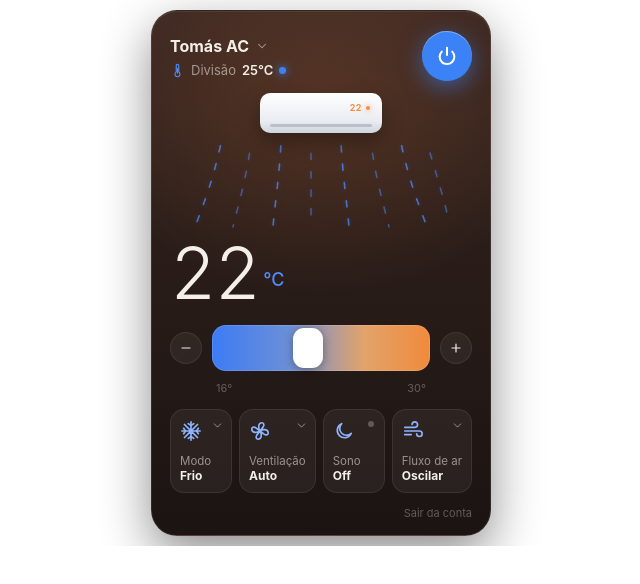
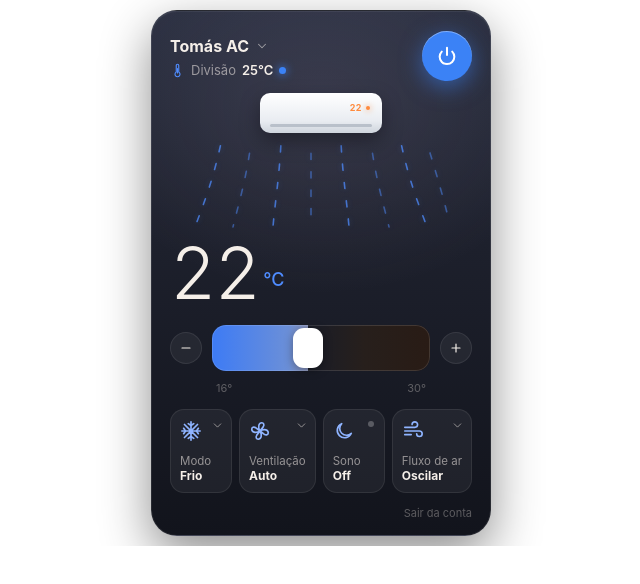
Before and after one commit to tomassilva03/ac-controller, a website: page src/index.html in a window 1280 px wide. Shown: the whole page, without its empty margins (319-959 px from the left). Drawn offline with Linux system fonts and the light colour scheme.

Commit message:
Fundo do painel muda de azul a laranja com a temperatura
O slider também passa a estar colorido só até ao botão.

```diff
--- a/src/main.js
+++ b/src/main.js
@@ -43,6 +43,26 @@ let state = null; // estado do AC escolhido
 
 // ---------- desenhar ----------
 
+// Cores do fundo nos extremos: 16 °C (frio, azul) e 30 °C (quente, laranja).
+const COLD = { top: [30, 52, 86], mid: [19, 34, 58], bottom: [11, 20, 36], glow: [90, 150, 255] };
+const WARM = { top: [59, 40, 34], mid: [42, 29, 25], bottom: [27, 20, 18], glow: [255, 140, 70] };
+const mix = (a, b, t) => a.map((v, i) => Math.round(v + (b[i] - v) * t));
+const rgb = (c) => `rgb(${c.join(",")})`;
+
+// Mistura o fundo entre azul e laranja conforme a temperatura escolhida.
+function paintTemperature(temp) {
+  const min = state?.minTemp ?? 16;
+  const max = state?.maxTemp ?? 30;
+  const t = Math.min(1, Math.max(0, (temp - min) / (max - min)));
+  const style = panel.style;
+  style.setProperty("--bg-top", rgb(mix(COLD.top, WARM.top, t)));
+  style.setProperty("--bg-mid", rgb(mix(COLD.mid, WARM.mid, t)));
+  style.setProperty("--bg-bottom", rgb(mix(COLD.bottom, WARM.bottom, t)));
+  style.setProperty("--bg-glow", `rgba(${mix(COLD.glow, WARM.glow, t).join(",")}, 0.16)`);
+  // O preenchimento do slider vai até ao centro do botão (30px de largura).
+  style.setProperty("--fill", `calc(15px + (100% - 30px) * ${t})`);
+}
+
 function label(key, value) {
   if (key === "sleep") return value ? "On" : "Off";
   return OPTIONS[key].find(([v]) => v === value)?.[1] ?? value;
@@ -81,6 +101,7 @@ function render() {
   slider.min = state.minTemp ?? 16;
   slider.max = state.maxTemp ?? 30;
   slider.value = state.targetTemp;
+  paintTemperature(state.targetTemp);
   document.querySelector(".slider-labels").innerHTML =
     `<span>${slider.min}°</span><span>${slider.max}°</span>`;
   $("eco").hidden = !features.includes("eco");
--- a/src/styles.css
+++ b/src/styles.css
@@ -10,6 +10,12 @@
   --warm: #ff8a3d;
   --accent: var(--cold);
   --glow: rgba(255, 138, 61, 0.35);
+  /* Fundo: o main.js mistura estes valores entre frio (azul) e quente (laranja). */
+  --bg-top: #3b2822;
+  --bg-mid: #2a1d19;
+  --bg-bottom: #1b1412;
+  --bg-glow: rgba(255, 140, 70, 0.16);
+  --fill: 50%;
 }
 
 .panel[data-mode="cool"] { --accent: #4f8cff; --glow: rgba(79, 140, 255, 0.35); }
@@ -42,8 +48,8 @@ svg { fill: none; stroke: currentColor; stroke-width: 1.8; stroke-linecap: round
   border-radius: 26px;
   border: 1px solid rgba(255, 255, 255, 0.09);
   background:
-    radial-gradient(120% 60% at 50% 18%, rgba(255, 140, 70, 0.16), transparent 60%),
-    linear-gradient(180deg, #3b2822 0%, #2a1d19 45%, #1b1412 100%);
+    radial-gradient(120% 60% at 50% 18%, var(--bg-glow), transparent 60%),
+    linear-gradient(180deg, var(--bg-top) 0%, var(--bg-mid) 45%, var(--bg-bottom) 100%);
   box-shadow: 0 18px 50px rgba(0, 0, 0, 0.45), inset 0 1px 0 rgba(255, 255, 255, 0.06);
   overflow: hidden;
 }
@@ -146,7 +152,10 @@ svg { fill: none; stroke: currentColor; stroke-width: 1.8; stroke-linecap: round
 .slider input {
   -webkit-appearance: none; appearance: none;
   width: 100%; height: 46px; border-radius: 14px; outline: none; cursor: pointer;
-  background: linear-gradient(90deg, #3d7bf5 0%, #6b8fd8 35%, #e3a36a 70%, #f08a3c 100%);
+  /* Só a parte até ao botão fica colorida; o resto fica escuro. */
+  background:
+    linear-gradient(90deg, transparent var(--fill), rgba(6, 8, 14, 0.85) var(--fill)),
+    linear-gradient(90deg, #3d7bf5 0%, #6b8fd8 35%, #e3a36a 70%, #f08a3c 100%);
   box-shadow: inset 0 0 0 1px rgba(255, 255, 255, 0.12);
 }
 .slider input::-webkit-slider-thumb {
@@ -205,7 +214,7 @@ svg { fill: none; stroke: currentColor; stroke-width: 1.8; stroke-linecap: round
   position: absolute; inset: 0; z-index: 20;
   display: flex; flex-direction: column; align-items: center; justify-content: center; gap: 14px;
   padding: 32px;
-  background: linear-gradient(180deg, #3b2822 0%, #2a1d19 45%, #1b1412 100%);
+  background: linear-gradient(180deg, var(--bg-top) 0%, var(--bg-mid) 45%, var(--bg-bottom) 100%);
   text-align: center;
 }
 .overlay p { font-size: 13px; color: var(--text-dim); line-height: 1.45; }
```
